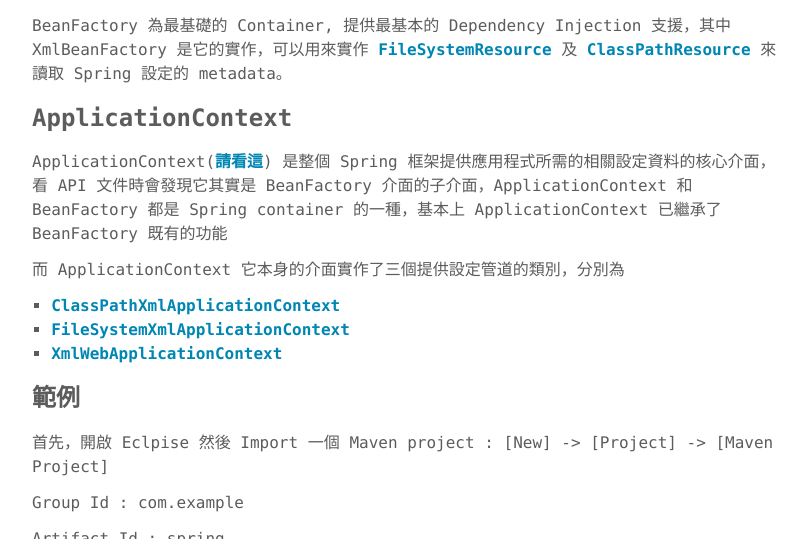
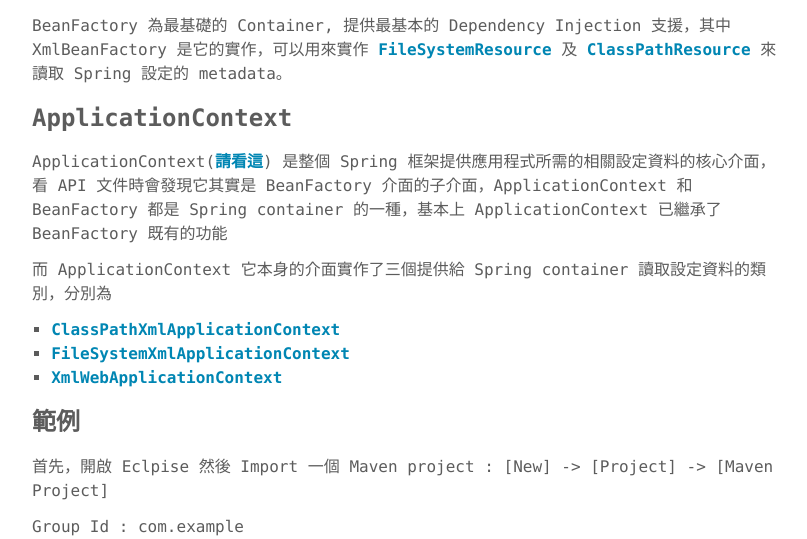
Before and after one commit to securenai/securenai.github.io, a Jekyll site: the page built from spring/spring_page2.md, in a window 1280 px wide and 900 px high, scrolled down 1083 px, cut to the strip 0-539 px from the top of the window. Shown: the whole strip, without its empty margins (232-1039 px from the left). Built offline with Jekyll 4.4.1, drawn with Linux system fonts in a browser that asks for light colours; our own code applies the rules of GitHub Pages for plain Markdown files.

Commit message:
Update spring_page2.md

```diff
--- a/spring/spring_page2.md
+++ b/spring/spring_page2.md
@@ -36,10 +36,9 @@
 
 ### ApplicationContext
 
-
 ApplicationContext(**<a href="https://spring.io/understanding/application-context" target="_blank">請看這</a>**) 是整個 Spring 框架提供應用程式所需的相關設定資料的核心介面，看 API 文件時會發現它其實是 BeanFactory 介面的子介面，ApplicationContext 和 BeanFactory 都是 Spring container 的一種，基本上 ApplicationContext 已繼承了 BeanFactory 既有的功能
 
-而 ApplicationContext 它本身的介面實作了三個提供設定管道的類別，分別為
+而 ApplicationContext 它本身的介面實作了三個提供給 Spring container 讀取設定資料的類別，分別為
 
 1. **<a href="https://docs.spring.io/spring/docs/current/javadoc-api/org/springframework/context/support/ClassPathXmlApplicationContext.html" target="_blank">ClassPathXmlApplicationContext</a>**
 2. **<a href="https://docs.spring.io/spring/docs/current/javadoc-api/org/springframework/context/support/FileSystemXmlApplicationContext.html" target="_blank">FileSystemXmlApplicationContext</a>**
```
